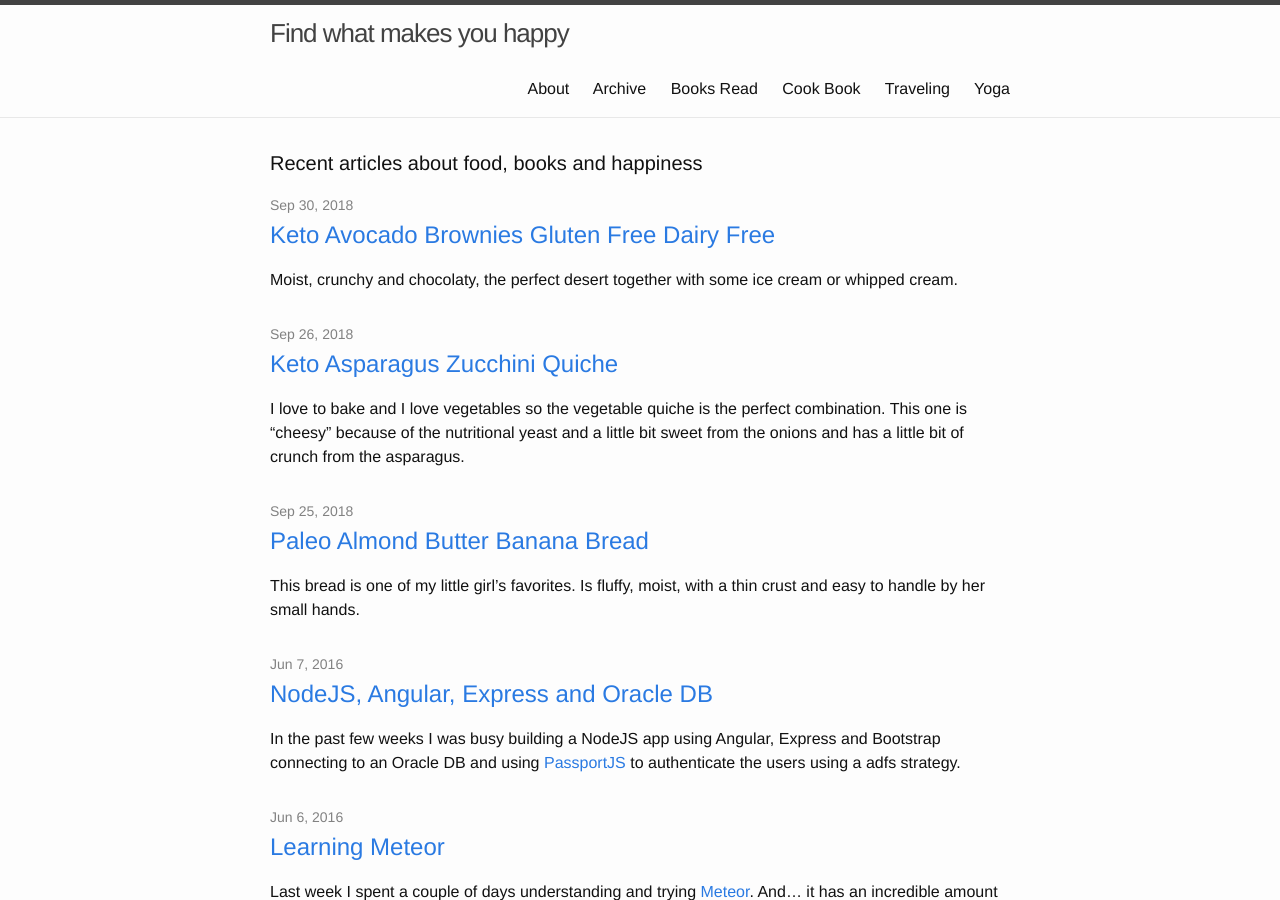
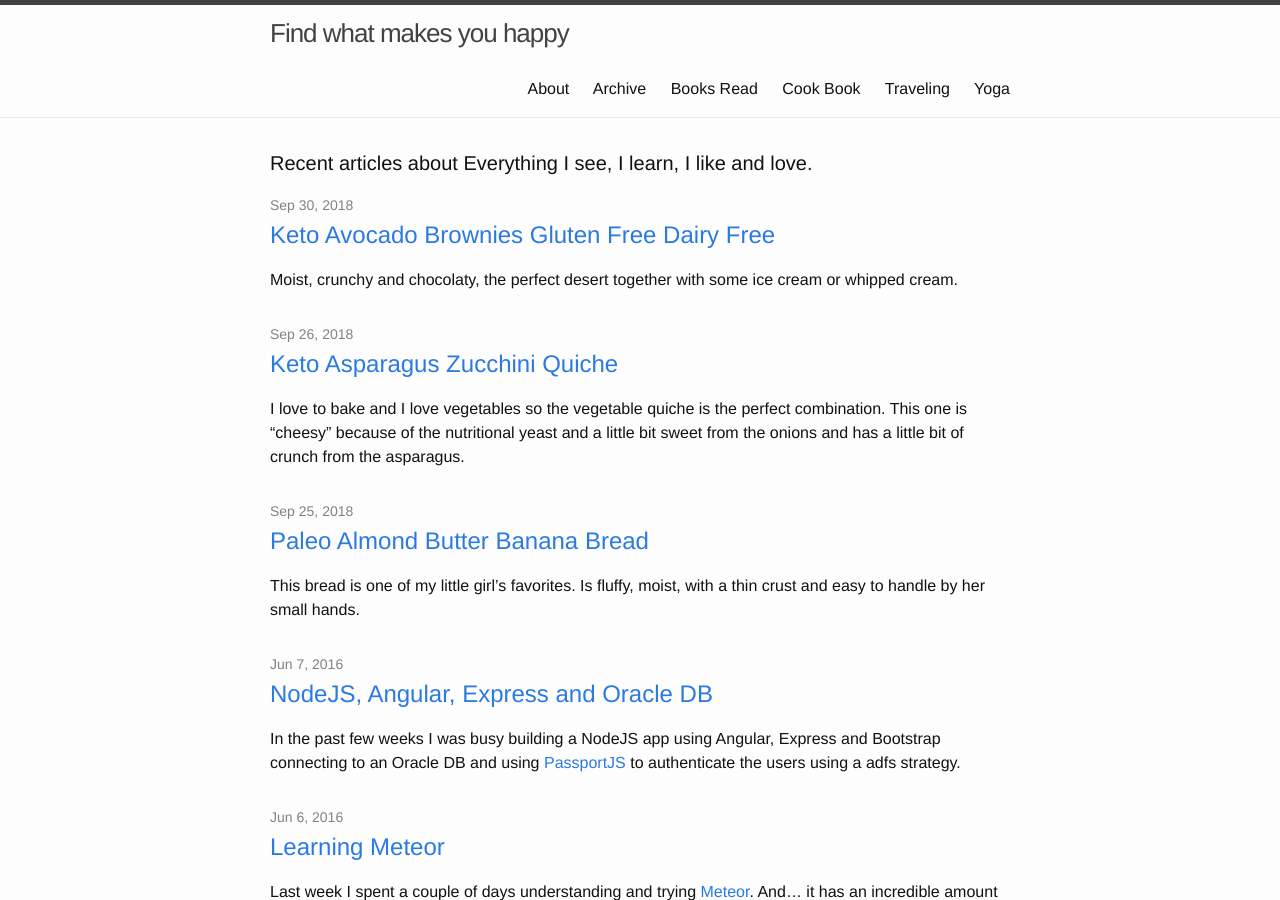
Before and after one commit to melaniaandrisan/melaniaandrisan.github.io, a Jekyll site: the page built from index.html, in a window 1280 px wide and 900 px high. Built offline with Jekyll 4.4.1, drawn with Linux system fonts in a browser that asks for light colours; comment, search, counter and statistics services are not loaded.

Commit message:
new blog header

```diff
--- a/index.html
+++ b/index.html
@@ -4,7 +4,7 @@ layout: default
 
 <div class="home">
 
-  <h1 class="page-heading">Recent articles about food, books and happiness</h1>
+  <h1 class="page-heading">Recent articles about Everything I see, I learn, I like and love.</h1>
 
   <ul class="post-list">
     {% for post in site.posts %}
```
